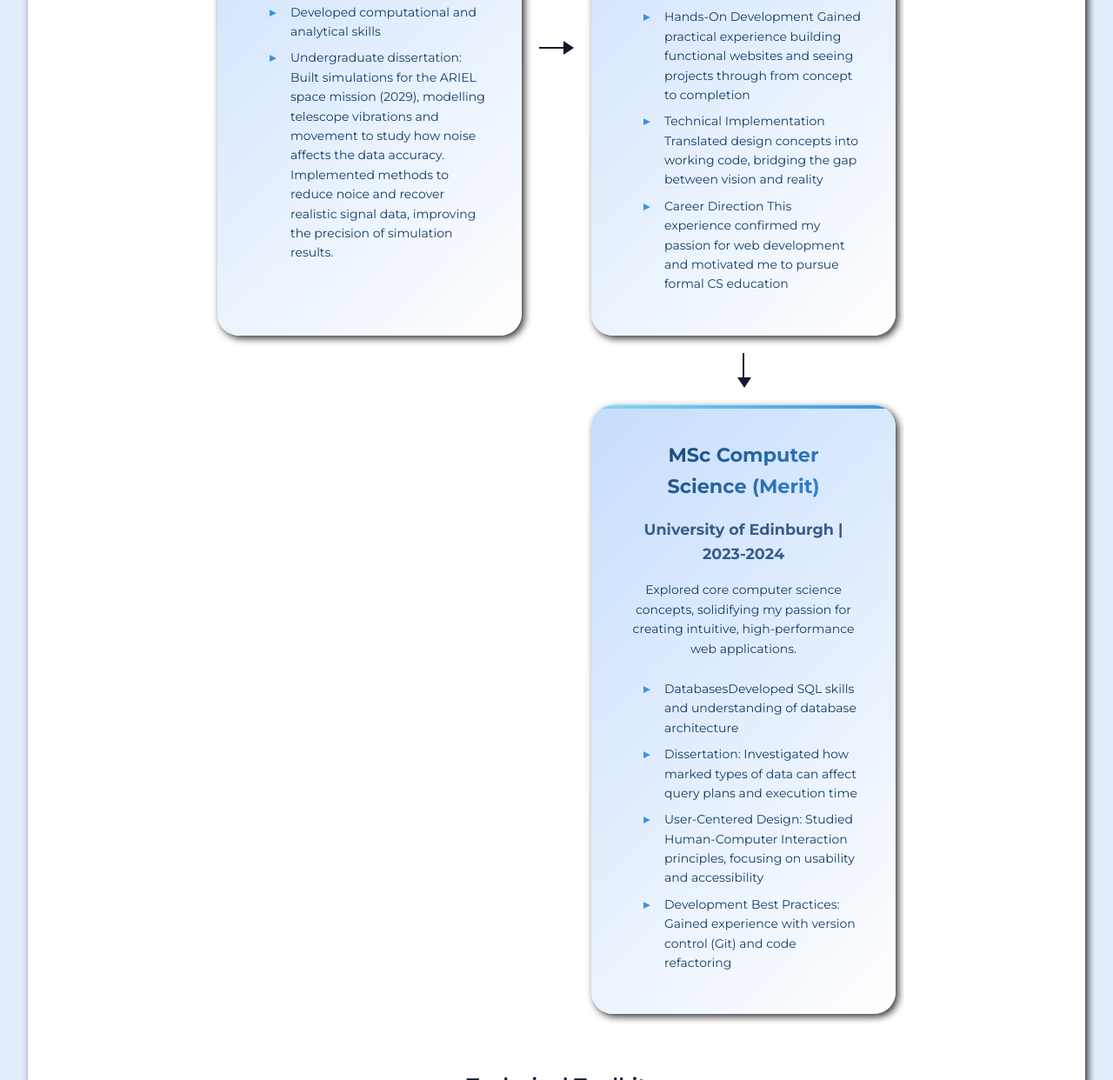
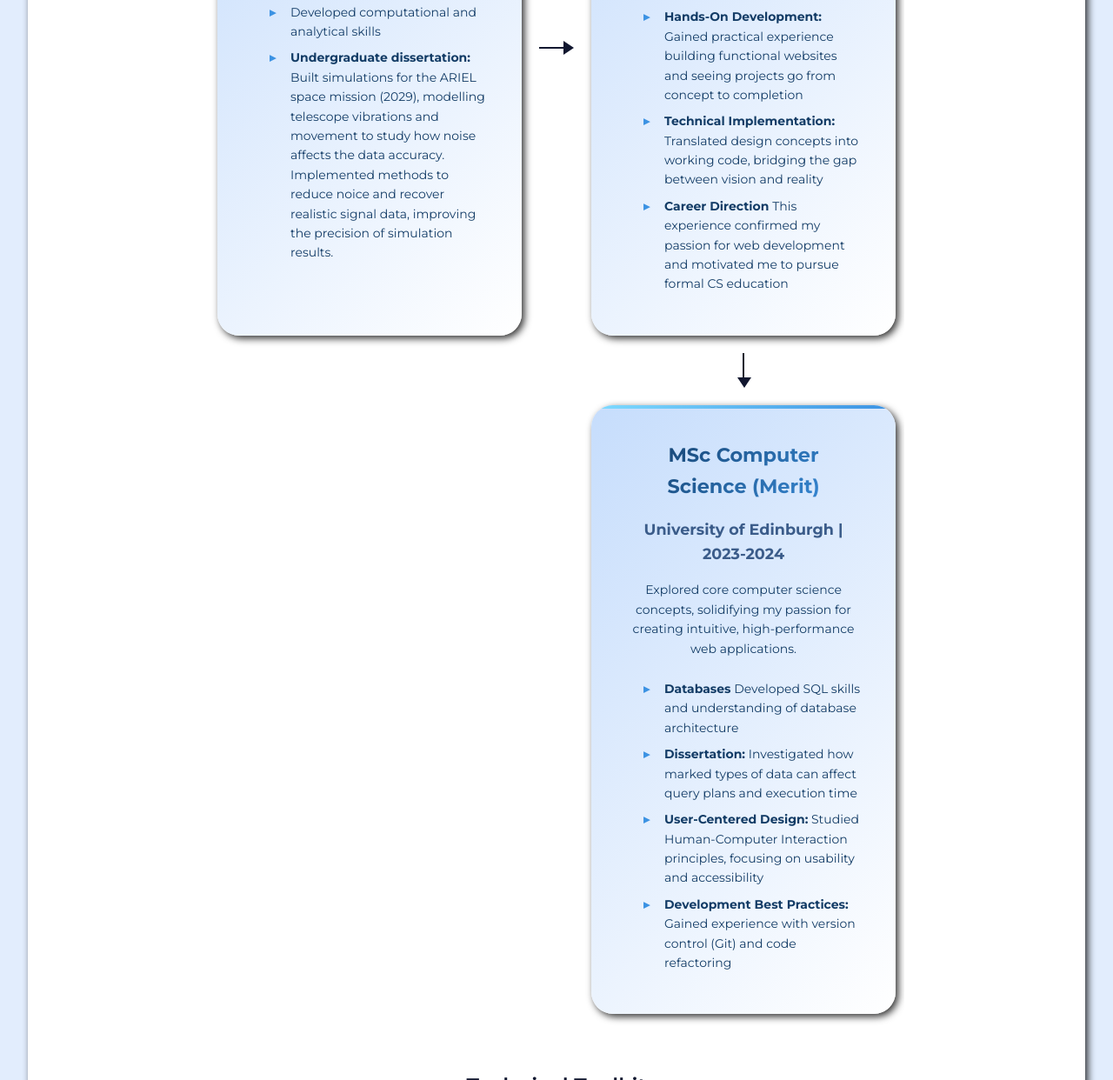
Before and after one commit to AnnaAnastasiadou/portfolio, a plain HTML site: page index.html in a window 1280 px wide. Shown: the part 1558-2800 px from the top of the page at 87% size. Drawn offline with Linux system fonts and the light colour scheme.

Commit message:
Emphasize key text in list items with <strong> tag

```diff
--- a/index.html
+++ b/index.html
@@ -88,9 +88,7 @@
                                     skills
                                 </li>
                                 <li>
-                                    <span class="skill-badge"
-                                        >Undergraduate dissertation:</span
-                                    >
+                                    <strong>Undergraduate dissertation:</strong>
                                     Built simulations for the ARIEL space
                                     mission (2029), modelling telescope
                                     vibrations and movement to study how noise
@@ -122,25 +120,19 @@
                             </p>
                             <ul class="internship-skills">
                                 <li>
-                                    <span class="skill-badge"
-                                        >Hands-On Development</span
-                                    >
+                                    <strong>Hands-On Development: </strong>
                                     Gained practical experience building
-                                    functional websites and seeing projects
-                                    through from concept to completion
+                                    functional websites and seeing projects go
+                                    from concept to completion
                                 </li>
                                 <li>
-                                    <span class="skill-badge"
-                                        >Technical Implementation</span
-                                    >
+                                    <strong>Technical Implementation: </strong>
                                     Translated design concepts into working
                                     code, bridging the gap between vision and
                                     reality
                                 </li>
                                 <li>
-                                    <span class="skill-badge"
-                                        >Career Direction</span
-                                    >
+                                    <strong>Career Direction </strong>
                                     This experience confirmed my passion for web
                                     development and motivated me to pursue
                                     formal CS education
@@ -172,27 +164,24 @@
                             </div>
                             <ul class="degree-highlights">
                                 <li>
-                                    <span class="skill-badge">Databases</span
-                                    >Developed SQL skills and understanding of
+                                    <strong>Databases</strong>
+                                    Developed SQL skills and understanding of
                                     database architecture
                                 </li>
                                 <li>
-                                    Dissertation: Investigated how marked types
-                                    of data can affect query plans and execution
-                                    time
+                                    <strong>Dissertation:</strong> Investigated
+                                    how marked types of data can affect query
+                                    plans and execution time
                                 </li>
                                 <li>
-                                    <span class="skill-badge"
-                                        >User-Centered Design:</span
-                                    >
+                                    <strong>User-Centered Design:</strong>
+
                                     Studied Human-Computer Interaction
                                     principles, focusing on usability and
                                     accessibility
                                 </li>
                                 <li>
-                                    <span class="skill-badge"
-                                        >Development Best Practices:</span
-                                    >
+                                    <strong>Development Best Practices:</strong>
                                     Gained experience with version control (Git)
                                     and code refactoring
                                 </li>
--- a/styles.css
+++ b/styles.css
@@ -6,7 +6,7 @@
     --bg-primary: rgb(7, 3, 23);
     --bg-secondary: rgb(17, 23, 47);
     --bg-light: rgb(255, 255, 255);
-    --menu-bg: rgb(15, 23, 42);
+    --menu-bg: rgb(17, 23, 47);
     --card-bg-dark: rgb(17, 23, 47);
     --card-bg: rgb(198, 221, 252);
     --card-title: rgb(19, 60, 102);
```
